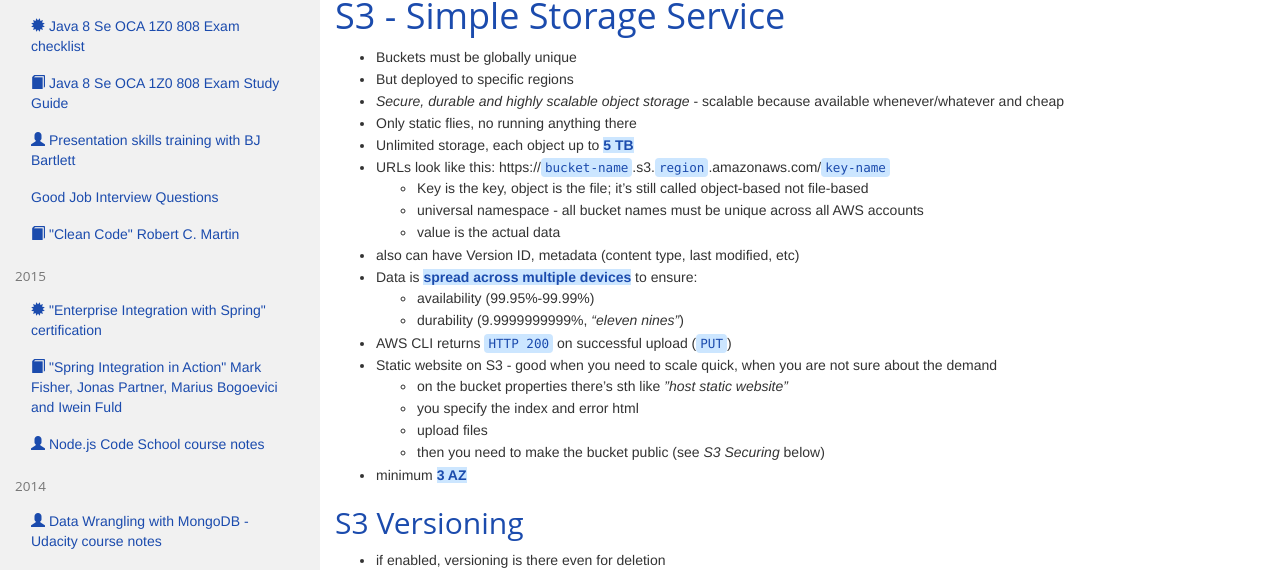
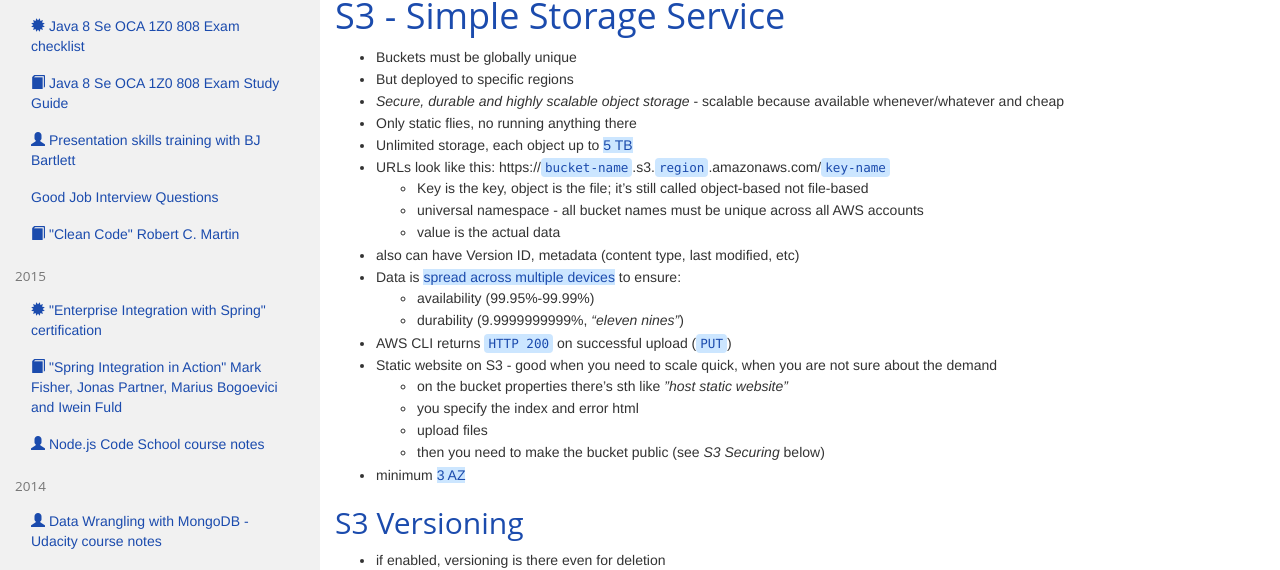
Before and after one commit to monikma/monikma.github.io, a Jekyll site: the page built from _posts/2024-03-05-aws-certified-solutions-architect-storage.md, in a window 1280 px wide and 1400 px high, scrolled down 1073 px. Shown: the part 123-693 px from the top of the window. Built offline with Jekyll 4.4.1, drawn with Linux system fonts in a browser that asks for light colours.

```diff
--- a/_layouts/post.html
+++ b/_layouts/post.html
@@ -31,7 +31,7 @@
         b, strong {
             color: {{ page.fgColor }} !important;
             background-color: {{ page.bgColor }} !important;
-            font-weight: light !important;
+            font-weight: lighter !important;
         }
         i {
             font-color: {{ page.fgColor }} !important;
```
